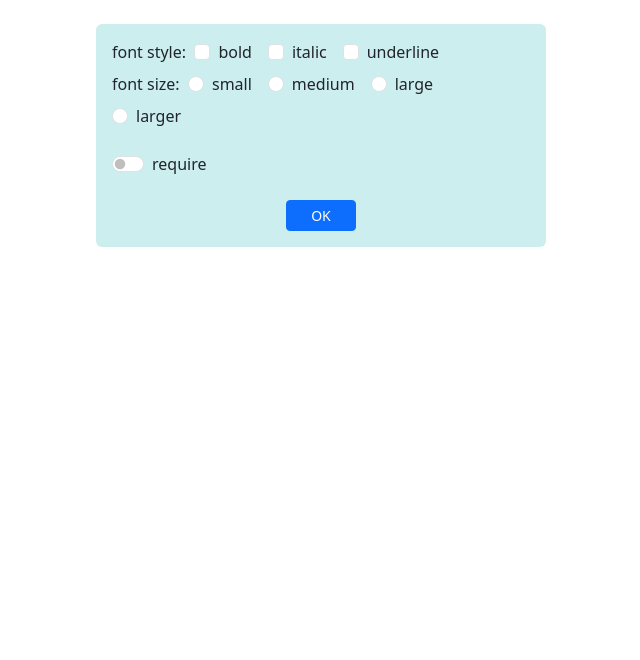
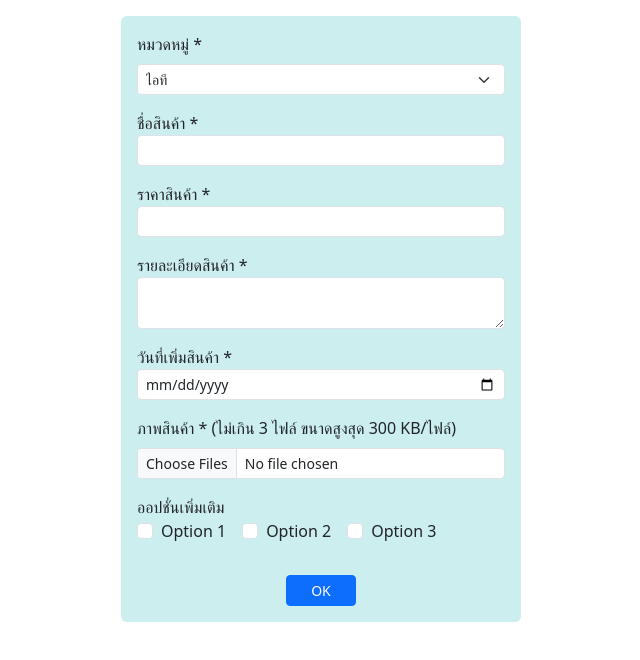
Before and after one commit to prwthub/kmutnb-react, a React (Create React App) app in the folder app1/: page / in a window 1280 px wide. Shown: the top 660 px of the page, without its empty margins (319-959 px from the left). Built offline with nearby package versions, Linux system fonts and the light colour scheme.

Commit message:
Create form-validation.js

```diff
--- a/app1/package.json
+++ b/app1/package.json
@@ -9,6 +9,7 @@
     "bootstrap": "^5.3.2",
     "react": "^18.2.0",
     "react-dom": "^18.2.0",
+    "react-hook-form": "^7.47.0",
     "react-router-dom": "^6.16.0",
     "react-scripts": "5.0.1",
     "tar": "^6.1.15",
--- a/app1/src/App.js
+++ b/app1/src/App.js
@@ -20,9 +20,10 @@
 import Router3 from "./router3";
 import FormSearch from './form-search';
 import FormBootstrap from './form-bootstrap'
-import FormText from './form-text'*/
-import FormCheck from "./form-check";
+import FormText from './form-text'
+import FormCheck from "./form-check";*/
+import FormValidation from "./form-validation";
 
 export default function App() {
-    return <FormCheck/>
+    return <FormValidation/>
 }
--- /dev/null
+++ b/app1/src/form-validation.js
@@ -0,0 +1,92 @@
+import React from 'react'
+import { useForm } from 'react-hook-form'
+
+export default function FormValidation() {
+    const cats = [['100', 'ไอที'], ['200', 'เครื่องจักรกล'], ['300', 'เคมีภัณฑ์']]
+    const opts = ['Option 1', 'Option 2', 'Option 3']
+    const inputFile = React.createRef()
+    const { register, handleSubmit, formState: { errors } } = useForm()
+
+    const onSubmitForm = (event) => {
+        let maxNumFiles = 3
+        let maxSize = 300
+        if (inputFile.current.files.length > 3) {
+            alert(`เลือกได้ไม่เกิน ${maxNumFiles} ไฟล์`)
+            // event.preventDefault()
+            return
+        }
+        for (let f of inputFile.current.files) {
+            if (f.size > maxSize * 1000) {
+                alert(`ขนาดของแต่ละไฟล์ต้องไม่เกิน ${maxSize} KB`)
+                // event.preventDefault()
+                return
+            }
+        }
+    }
+
+    const err = {
+        fontSize: 'smaller',
+        color: 'red'
+    }
+
+    return (
+        <div className="mt-3 mb-5 mx-auto p-3 rounded" style={{ width: '400px', background: '#cee' }}>
+            <form onSubmit={handleSubmit(onSubmitForm)}>
+                <div className="form-group mb-3">
+                    <label htmlFor="cats" className="mb-2">หมวดหมู่ *</label>
+                    <select id="cats" className="form-select form-select-sm">
+                        {cats.map(item => {
+                            return <option value={item[0]}>{item[1]}</option>
+                        })}
+                    </select>
+                </div>
+                <div className="form-group mb-3">
+                    <label htmlFor="name">ชื่อสินค้า *</label>
+                    <input type="text" id="name" name="name" maxLength="50"
+                        className="form-control form-control-sm"
+                        {...register('name', { required: true, maxLength: 30 })} />
+                    {errors.name && <div style={err}>กรุณาระบุชื่อสินค้า</div>}
+                </div>
+                <div className="form-group mb-3">
+                    <label htmlFor="price">ราคาสินค้า *</label>
+                    <input type="number" id="price" name="price" min="0" step="any"
+                        className="form-control form-control-sm"
+                        {...register('price', { validate: value => parseFloat(value) > 0 })} />
+                    {errors.price && <div style={err}>กำหนดราคาสินค้าเป็นตัวเลขที่มากกว่า 0</div>}
+                </div>
+                <div className="form-group mb-3">
+                    <label htmlFor="detail">รายละเอียดสินค้า *</label>
+                    <textarea id="detail" name="detail" rows="2" maxLength="250"
+                        className="form-control form-control-sm"
+                        {...register('detail', { required: true, minLength: 1, maxLength: 200 })}>
+                    </textarea>
+                    {errors.detail && <div style={err}>ต้องกำหนดรายละเอียดสินค้า</div>}
+                </div>
+                <div className="form-group mb-3">
+                    <label htmlFor="price">วันที่เพิ่มสินค้า *</label>
+                    <input type="date" id="dateAdded" name="dateAdded"
+                        className="form-control form-control-sm" />
+                </div>
+                <div className="form-group mb-3">
+                    <label htmlFor="file" className="form-label">ภาพสินค้า * (ไม่เกิน 3 ไฟล์
+                        ขนาดสูงสุด 300 KB/ไฟล์)</label>
+                    <input type="file" id="file" accept="image/*"
+                        className="form-control form-control-sm" ref={inputFile} multiple />
+                </div>
+                <div>ออปชั่นเพิ่มเติม</div>
+                {opts.map((opt, i) => {
+                    return (
+                        <div className="form-check form-check-inline mb-2">
+                            <input type="checkbox" id={'opt' + i} value={opt}
+                                className="form-check-input" />
+                            <label htmlFor={'opt' + i} className="form-check-label">{opt}</label>
+                        </div>
+                    )
+                })}
+                <div className="text-center mt-4">
+                    <button className="btn btn-primary btn-sm px-4">OK</button>
+                </div>
+            </form>
+        </div>
+    )
+}
```
Also changed, not shown: 1 other file (tests, documents, lock files or other folders).
